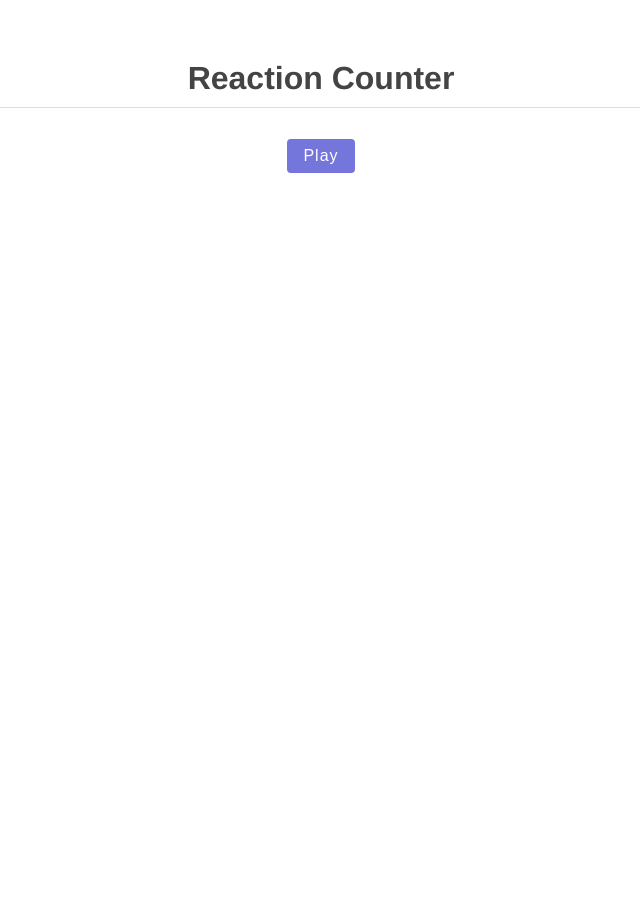
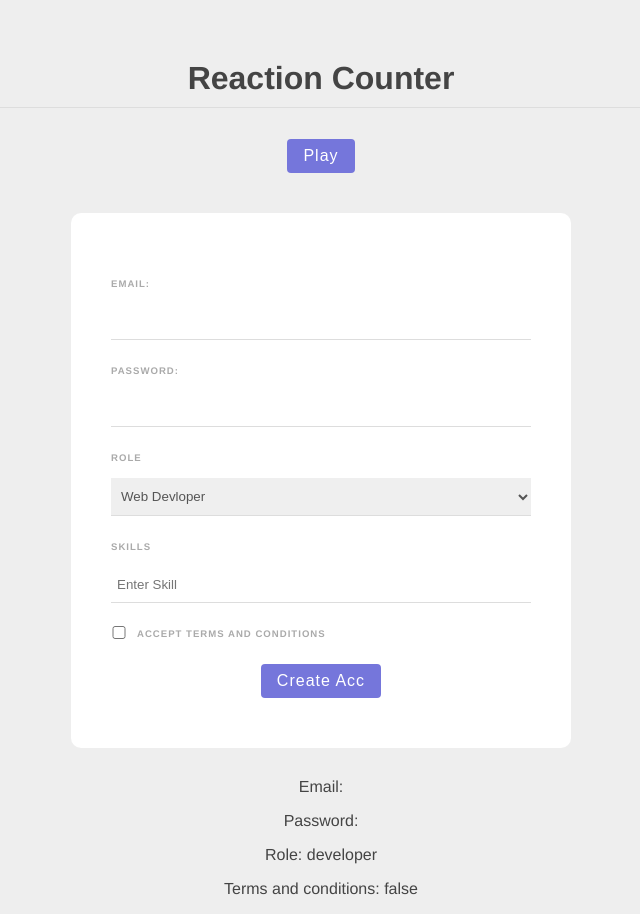
Before and after one commit to isalman-developer/vue-by-code-ninja, a Vue app: page / in a window 1280 px wide. Shown: the whole page, without its empty margins (319-959 px from the left). Before the commit the page ends 800 px from the top, so only its background shows below. Built offline with nearby package versions, Linux system fonts and the light colour scheme.

Commit message:
some basic functionality of a form

```diff
--- a/src/App.vue
+++ b/src/App.vue
@@ -3,18 +3,25 @@
 
     <h1>Reaction Counter</h1>
     <button @click="start" :disabled="isPlaying">Play</button>
+
     <Block v-if="isPlaying" :delay="delay" @end="endGame"></Block>
+
     <Results v-if="showResults" :score="score"></Results>
+
+    <Signup />
   </div>
 </template>
 
 <script>
+import Signup from "./components/form-inputs/Signup.vue";
 import Block from "./components/reaction-counter/Block.vue";
 import Results from "./components/reaction-counter/Results.vue";
 
+
 export default {
-  components: { Block, Results },
-  name: "App",
+  components: { Block, Results, Signup },
+  name,
+    Signup: "App",
   data() {
     return {
       isPlaying: false,
@@ -55,6 +62,11 @@ h1 {
   padding-bottom: 10px;
 }
 
+body {
+  margin: 0;
+  background: #eee;
+}
+
 button {
   background: #7576db;
   color: white;
--- /dev/null
+++ b/src/components/form-inputs/Signup.vue
@@ -0,0 +1,148 @@
+<template>
+    <form @submit.prevent="handleSubmit">
+        <label>Email:</label>
+        <input type="email" required v-model="email" />
+
+        <label>Password:</label>
+        <input type="password" required v-model="password" />
+        <div v-if="passwordError" class="error">
+            {{ passwordError }}
+        </div>
+
+        <label for="">Role</label>
+        <select v-model="role">
+            <option value="developer">Web Devloper</option>
+            <option value="designer">Web Designer</option>
+        </select>
+
+        <label>Skills</label>
+        <input type="text" v-model="tempSkill" @keyup.alt="addSkill" placeholder="Enter Skill">
+        <div v-for="skill in skills" :key="skill" class="pill">
+            <p @click="deleteSkill(skill)">{{ skill }}</p>
+        </div>
+
+        <div class="terms">
+            <input type="checkbox" required v-model="terms" />
+            <label for="">Accept terms and conditions </label>
+        </div>
+
+        <div class="submit">
+            <button type="submit">
+                Create Acc
+            </button>
+        </div>
+    </form>
+    <p>Email: {{ email }}</p>
+    <p>Password: {{ password }}</p>
+    <p>Role: {{ role }}</p>
+    <p>Terms and conditions: {{ terms }}</p>
+</template>
+
+<script>
+export default {
+    data() {
+        return {
+            email: "",
+            password: "",
+            passwordError: "",
+            role: "developer",
+            terms: false,
+            tempSkill: '',
+            skills: []
+        };
+    },
+    methods: {
+        addSkill(e) {
+            if (e.key === "," && this.tempSkill) {
+                if (!this.skills.includes(this.tempSkill)) {
+                    this.skills.push(this.tempSkill);
+                }
+                this.tempSkill = "";
+            }
+        },
+        deleteSkill(skill) {
+            this.skills = this.skills.filter((item) => {
+                return item !== skill;
+            })
+        },
+        handleSubmit() {
+            this.passwordError = this.password.length > 5 ? "" : "Password must be 6 at least characters long...";
+            if (!this.passwordError) {
+                console.log("Email:", this.email);
+                console.log("Password:", this.password);
+                console.log("Skills:", this.skills);
+                console.log("Role:", this.role);
+                console.log("Terms:", this.terms);
+            }
+        }
+    }
+};
+</script>
+
+<style>
+form {
+    max-width: 420px;
+    margin: 30px auto;
+    background: white;
+    text-align: left;
+    padding: 40px;
+    border-radius: 10px;
+}
+
+label {
+    color: #aaa;
+    display: inline-block;
+    margin: 25px 0 15px;
+    font-size: 0.6em;
+    text-transform: uppercase;
+    letter-spacing: 1px;
+    font-weight: bold;
+}
+
+input,
+select {
+    display: block;
+    padding: 10px 6px;
+    width: 100%;
+    box-sizing: border-box;
+    border: none;
+    border-bottom: 1px solid #ddd;
+    color: #555;
+}
+
+input[type="checkbox"] {
+    display: inline-block;
+    width: 16px;
+    margin: 0 10px 0 0;
+    position: relative;
+    top: 2px;
+}
+
+.pill {
+    display: inline-block;
+    margin: 20px 10px 0 0;
+    padding: 0px 10px;
+    background: #eee;
+    border-radius: 20px;
+    font-size: 12px;
+    letter-spacing: 1px;
+    font-weight: bold;
+    color: #777;
+    cursor: pointer;
+}
+
+.submit {
+    text-align: center;
+}
+
+button {
+    text-align: center;
+}
+
+.error {
+    color: red;
+    margin-top: 10px;
+    font-size: 0.8em;
+    font-weight: bold;
+}
+</style>
```
